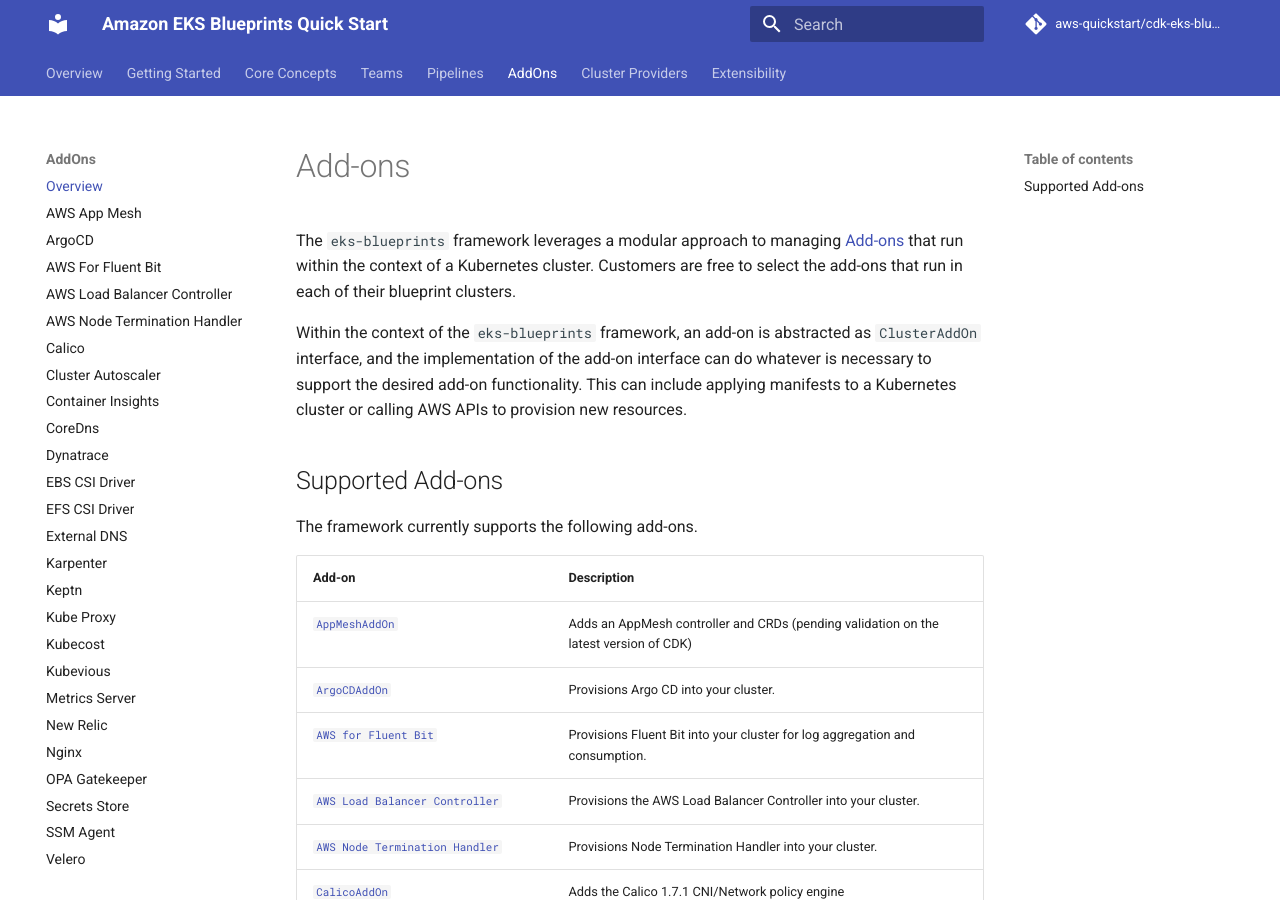
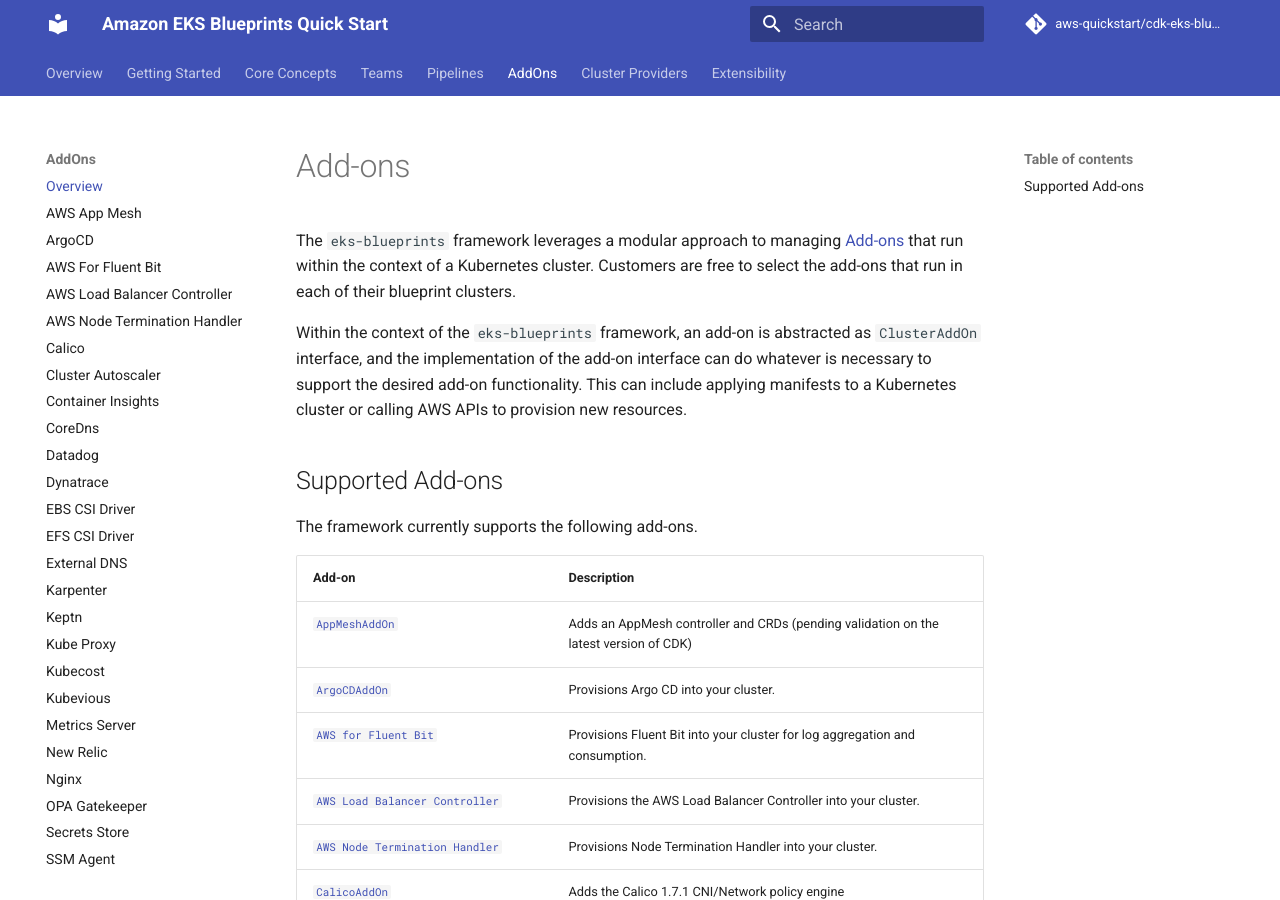
Before and after one commit to aws-quickstart/cdk-eks-blueprints, an MkDocs documentation site: the page built from docs/addons/index.md, in a window 1280 px wide and 900 px high. Built offline with MkDocs 1.6.1 and Material for MkDocs 9.7.7, drawn with Linux system fonts in a browser that asks for light colours; comment, search, counter and statistics services are not loaded.

Commit message:
Add datadog to docs nav panel

```diff
--- a/mkdocs.yml
+++ b/mkdocs.yml
@@ -23,6 +23,7 @@
     - Cluster Autoscaler: 'addons/cluster-autoscaler.md'
     - Container Insights: 'addons/container-insights.md'
     - CoreDns: 'addons/coredns.md'
+    - Datadog: 'addons/datadog.md'
     - Dynatrace: 'https://github.com/dynatrace-oss/dynatrace-eks-blueprints-addon'
     - EBS CSI Driver: 'addons/ebs-csi-driver.md'
     - EFS CSI Driver: 'addons/efs-csi-driver.md'
```
